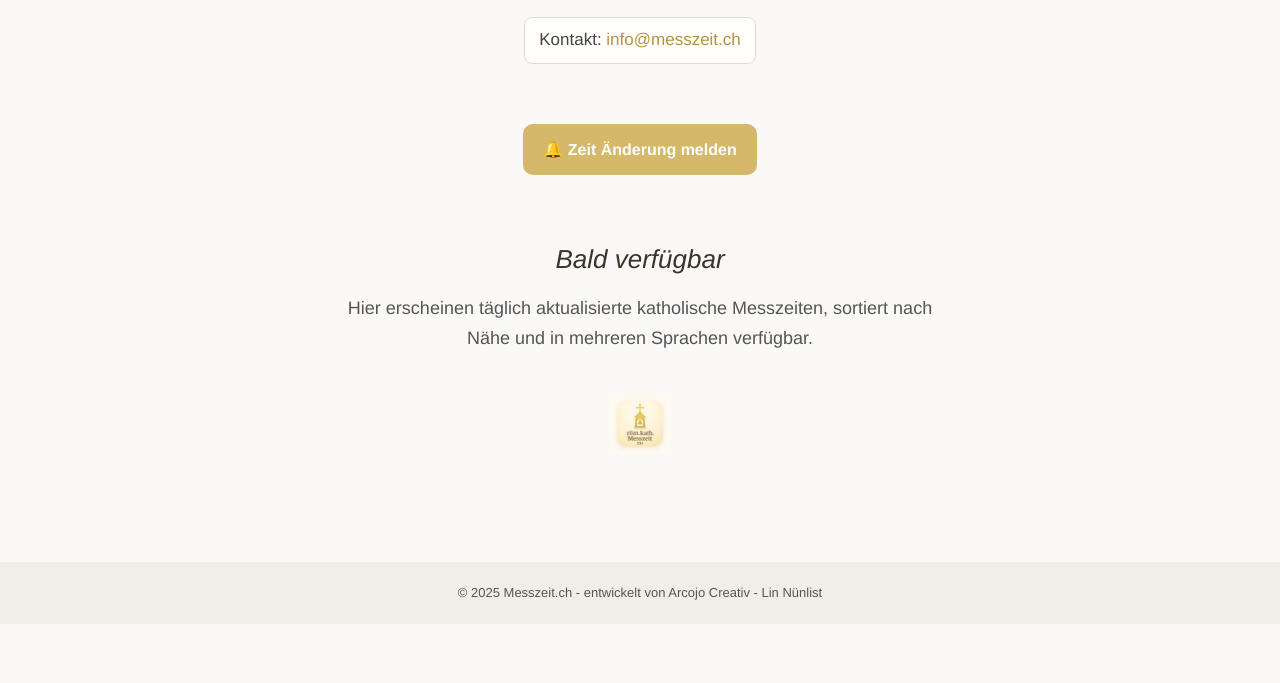
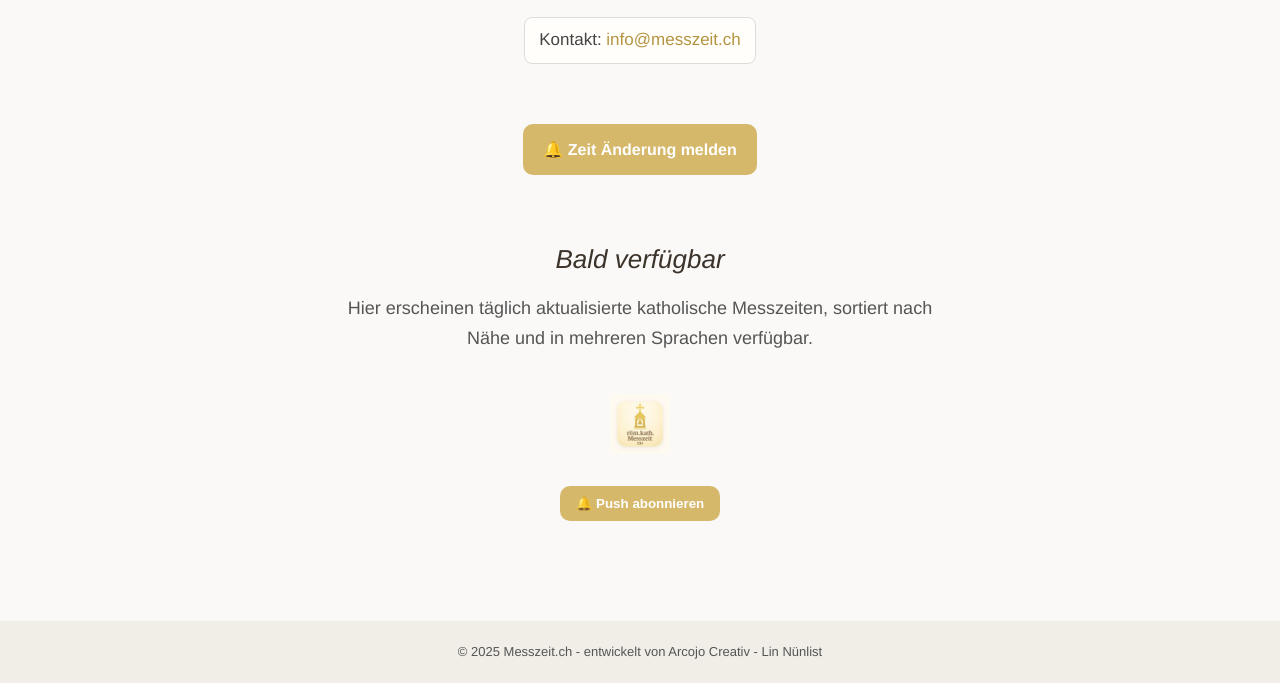
Before and after one commit to messzeitch/messzeit.ch, a plain HTML site: page index.html in a window 1280 px wide. Shown: the part 314-997 px from the top of the page. Before the commit the page ends 938 px from the top, so only its background shows below. Drawn offline with Linux system fonts and the light colour scheme; a web font is replaced by a local one.

Commit message:
Update index.html

```diff
--- a/index.html
+++ b/index.html
@@ -102,6 +102,19 @@
     .submit-change a:hover {
       background:#b49440;
     }
+    .btn-subscribe {
+      margin-top:24px;
+      padding:10px 16px;
+      border-radius:10px;
+      background:#d6b86b;
+      color:#fff;
+      font-weight:600;
+      border:none;
+      cursor:pointer;
+    }
+    .btn-subscribe:hover {
+      background:#b49440;
+    }
     footer {
       margin-top:60px;
       padding:20px;
@@ -113,7 +126,7 @@
     }
   </style>
 
-  <!-- 🔔 OneSignal Push Notification -->
+  <!-- 🔔 OneSignal Push Notification SDK -->
   <script src="https://cdn.onesignal.com/sdks/web/v16/OneSignalSDK.page.js" defer></script>
   <script>
     window.OneSignalDeferred = window.OneSignalDeferred || [];
@@ -121,6 +134,13 @@
       await OneSignal.init({
         appId: "162a5f05-9720-4b73-9634-37218a31f3bb", // 替换成你的 App ID
       });
+      // 保证按钮能触发弹窗
+      const btn = document.getElementById('subscribePush');
+      if (btn) {
+        btn.addEventListener('click', () => {
+          OneSignal.Slidedown.promptPush();
+        });
+      }
     });
   </script>
 </head>
@@ -154,6 +174,9 @@
     <div class="store-buttons">
       <a href="#"><img src="appstore.png" alt="Download on the App Store"></a>
     </div>
+
+    <!-- Push订阅按钮 -->
+    <button id="subscribePush" class="btn-subscribe">🔔 Push abonnieren</button>
   </main>
 
   <footer>
```
